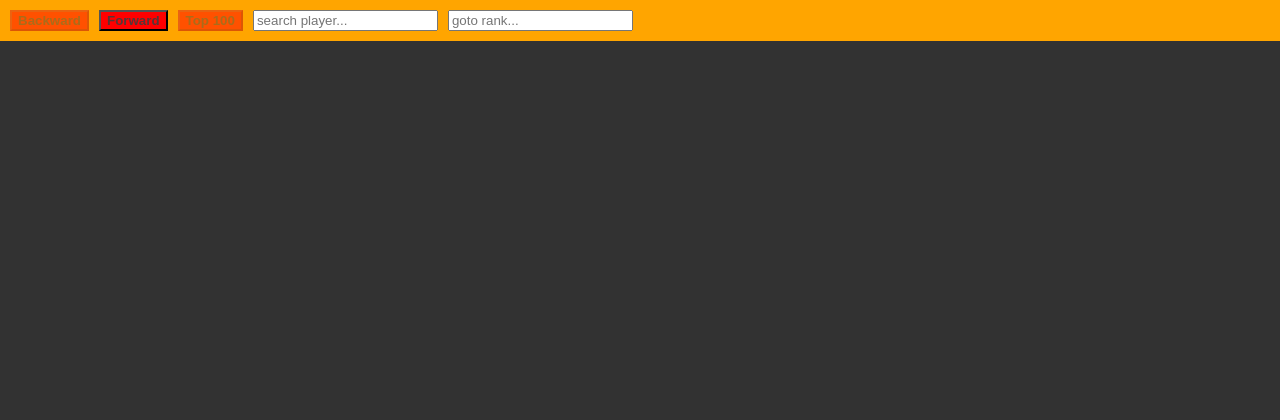
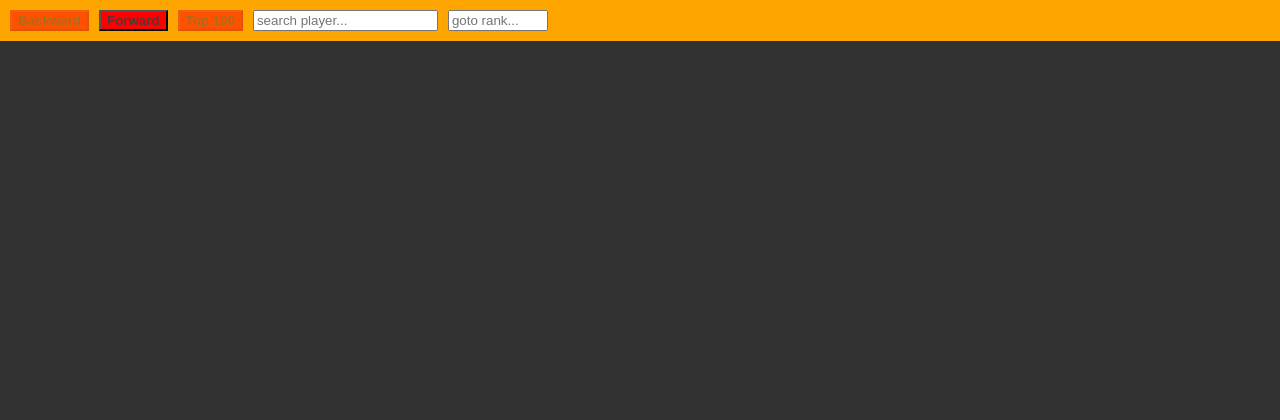
Before and after one commit to FAUSheppy/open-web-leaderboard, a Flask app: template templates/base.html in a window 1280 px wide. Shown: the top 420 px of the page. Run offline with Flask 2, Linux system fonts and the light colour scheme; the template is opened without the code that fills it, so the values that code supplies are empty.

Commit message:
change width for goto-rank input field

```diff
--- a/static/site.css
+++ b/static/site.css
@@ -39,6 +39,12 @@ body{
 .input-field{
     float: left;
     margin-right: 10px;
+}
+
+.input-field-number{
+    float: left;
+    margin-right: 10px;
+    width: 100px;
 }
 
 /* #################### LEADERBOARDS ##################### */
--- a/templates/base.html
+++ b/templates/base.html
@@ -12,8 +12,10 @@
             <button id="button-first" type="button" onclick=firstPage()
                     class=top-button>Top 100 </button>
 
-            <input id="getPlayer" type="text"   class=input-field placeholder="search player...">
-            <input id="gotoRank"  type="number" class=input-field placeholder="goto rank...">
+            <input id="getPlayer" type="text"   class=input-field
+                    placeholder="search player...">
+            <input id="gotoRank"  type="number" class=input-field-number
+                     placeholder="goto rank...">
         </div>
         <div class=leaderboard-container>
             <div class=colum-names>{{ columNames  }}</div>
```
